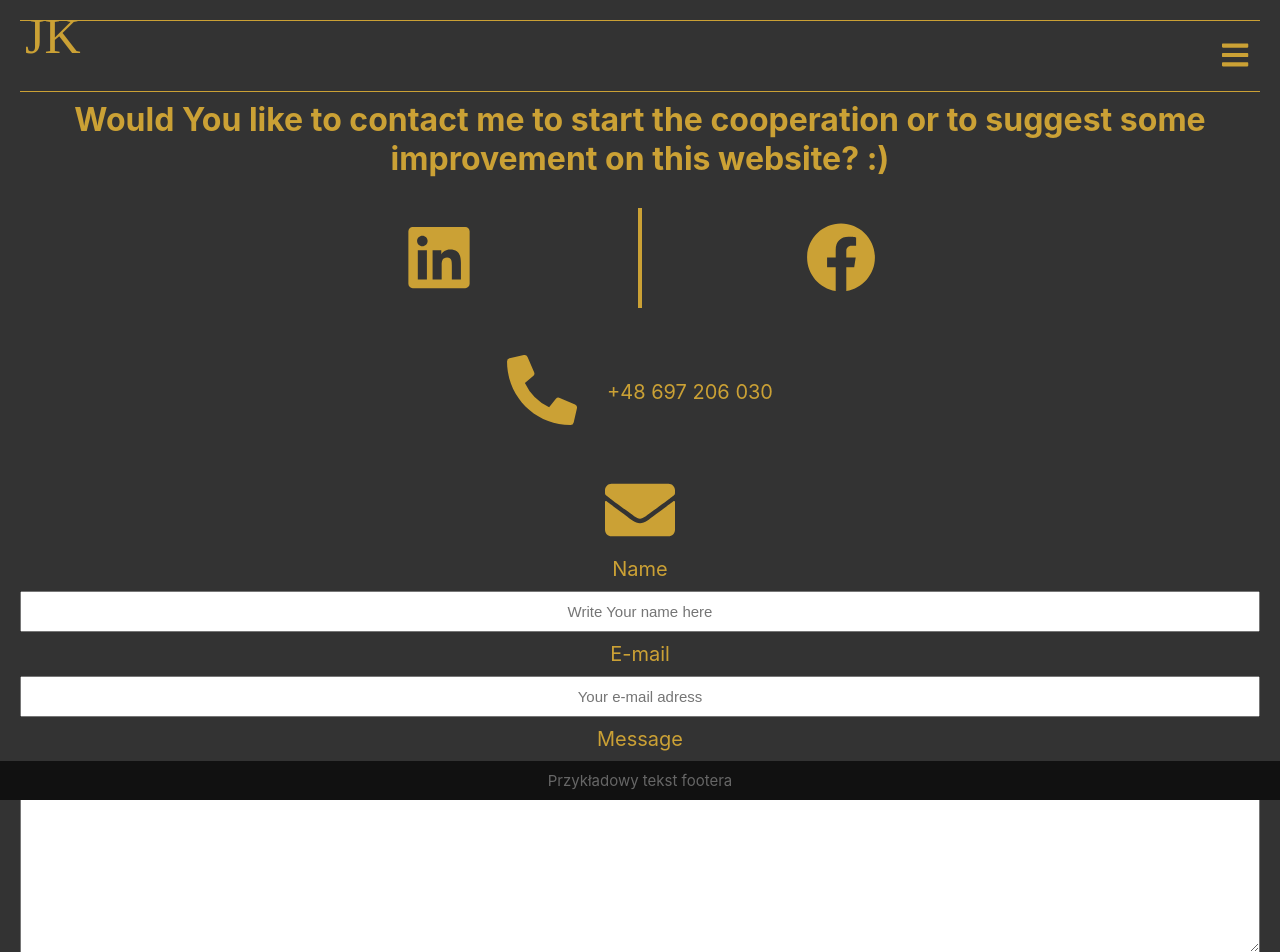
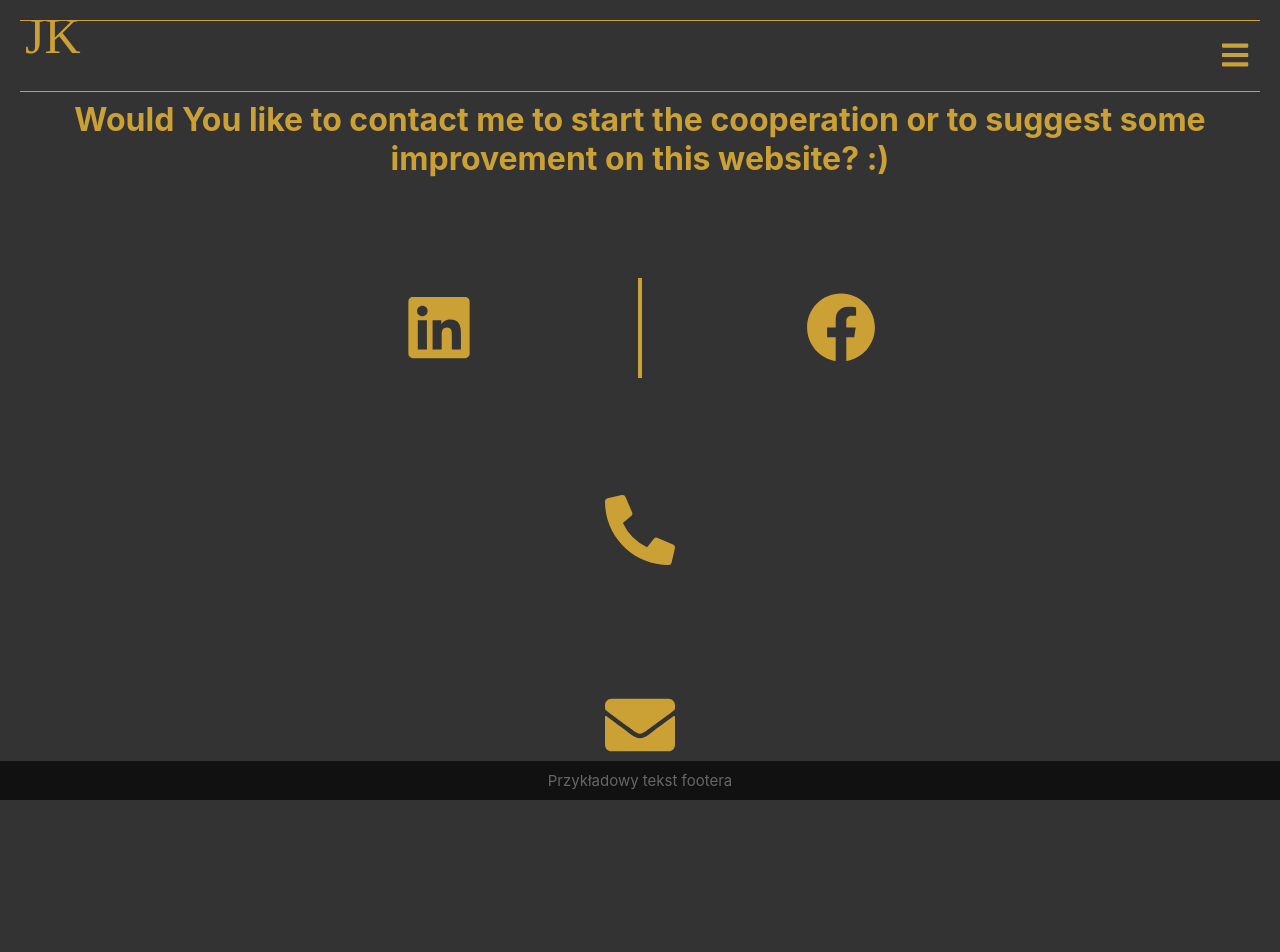
Before and after one commit to JakubKarwowski/Strona_wizytowka, a React (Create React App) app: page /contact in a window 1280 px wide. Shown: the top 952 px of the page. After the commit the page ends 832 px from the top, so only its background shows below. Built offline with nearby package versions, Linux system fonts and the light colour scheme; a web font is replaced by a local one.

Commit message:
adding contact changes

```diff
--- a/src/body_components/Contact.js
+++ b/src/body_components/Contact.js
@@ -1,11 +1,17 @@
 import { FontAwesomeIcon } from '@fortawesome/react-fontawesome'
 import '../body_styles/Contact.scss'
 
-const handlePhoneOnClick = ()=>{
-console.log('click')
+const handlePhoneOnClick = (event)=>{
+    const phoneNumber = document.querySelector('div.phone p');
+    phoneNumber.classList.toggle('active');
 }
 const handleEnvelopeOnClick = ()=>{
-console.log('click')
+    const form = document.querySelector('div.mail form')
+    form.classList.toggle('active');
+console.log(form)
+}
+const handleOnSubmit = (event)=>{
+    event.preventdefault();
 }
 
 function Contact (){
@@ -38,7 +44,7 @@ function Contact (){
                     <button onClick={handleEnvelopeOnClick}>
                         <FontAwesomeIcon icon='envelope' />
                     </button>
-                    <form>
+                    <form onSubmit={handleOnSubmit}>
                         <label>Name</label>
                         <input type='text' placeholder='Write Your name here'></input>
                         <label>E-mail</label>
--- a/src/body_styles/Contact.scss
+++ b/src/body_styles/Contact.scss
@@ -2,10 +2,10 @@ div.contact{
     h1{
         color: #CBA135;
         text-align: center;
-        margin: 30px;
+        margin: 100px 50px;
     }
     div.links{
-        margin: 30px auto;
+        margin: 100px auto;
         position: relative;
         max-width: 800px;
         div.link{
@@ -20,6 +20,10 @@ div.contact{
                 transform: translate(-50%, -50%);
                 color: #CBA135;
                 font-size: 70px;
+
+                &:hover{
+                    color: darken($color: #CBA135, $amount: 20);
+                }
             }
             &:nth-child(1){
                 border-right: solid 2px #CBA135;
@@ -30,30 +34,33 @@ div.contact{
         }
     }
     div.phone{
-        margin: 30px auto;
+        margin: 100px auto;
         width: 100%;
         height:100px;
         position: relative;
         div.wrapper{
             display: flex;
-            min-width: 250px;
+            min-width: 270px;
             align-items: center;
             position: absolute;
             top:50%;
             left:50%;
             transform: translate(-50%,-50%);
             button{
+                margin: 0 auto;
+                padding: 5px 10px;
                 color: #CBA135;
                 font-size: 70px;
-                // cursor: pointer;
+
             }
             p{
                 margin-left: 30px;
                 color: #CBA135;
                 font-size: 20px;
+                display: none;
             }
-            p.inactive{
-                display: none;
+            p.active{
+                display: inline;
             }
         }
 
@@ -66,15 +73,21 @@ div.contact{
             min-width: 250px;
             justify-content: space-evenly;
             margin: 30px 0 60px 0;
-            min-width: 300px;
+            // min-width: 300px;
             button{
+                margin: 0 auto;
+                padding: 5px 10px;
 
             }
             form{
-                display: flex;
-                flex-direction: column;
+                display: none;
                 // background-color: blue;
                 // align-items: center;
+                &.active{
+                    display: flex;
+                    flex-direction: column;
+                    align-items: center;
+                }
                 label{
                     margin: 5px auto;
                     font-size: 20px;
@@ -83,11 +96,21 @@ div.contact{
                     // background-color: yellow;
                 }
                 input{
-                    margin: 5px 0;
+                    margin: 5px auto;
+                    min-width: 250px;
+                    width: 70vw;
+                    max-width: 400px;
                     font-size: 15px;
                     text-align: center;
-                    color: #333;
+                    color: #ddd;
                     padding: 10px;
+                    background-color: transparent;
+                    border: none;
+                    border-bottom: 2px solid #555;
+                    &:focus{
+                        border-bottom: 2px solid #ddd;
+                        outline: none;
+                    }
                     &:nth-last-child(1){
                         margin: 5px auto;
                         color: #CBA135;
@@ -105,11 +128,20 @@ div.contact{
                     }
                 }
                 textarea{
+                    width: 80vw;
                     font-family: Arial, Helvetica, sans-serif;
+                    background-color: #444;
+                    color:#eee;
+                    border: none;
                     margin: 5px 0;
                     padding: 10px;
                     font-size: 15px;
+                    resize: none;
+                    &:focus{
+                        outline:none;
+                    }
                 }
+
 
 
             }
@@ -124,8 +156,45 @@ div.contact{
         font-size: 70px;
         border: none;
         cursor: pointer;
+        &:hover {
+            animation: hoverMove 1s 0.2s infinite ease-in-out;
+        }
     }
     button:focus {
         outline :none;
     }
 }
+
+@keyframes hoverMove{
+    0% {
+        transform: translateY(0px);
+    }
+    10% {
+        transform: translateY(8px);
+    }
+    20% {
+        transform: translateY(0px);
+    }
+    30% {
+        transform: translateY(6px);
+    }
+    40% {
+        transform: translateY(0px);
+    }
+    50% {
+        transform: translateY(4px);
+    }
+    60% {
+        transform: translateY(0px);
+    }
+    70% {
+        transform: translateY(2px);
+    }
+    80% {
+        transform: translateY(0px);
+    }
+    100% {
+        transform: translateY(0px);
+    }
+
+}
```
